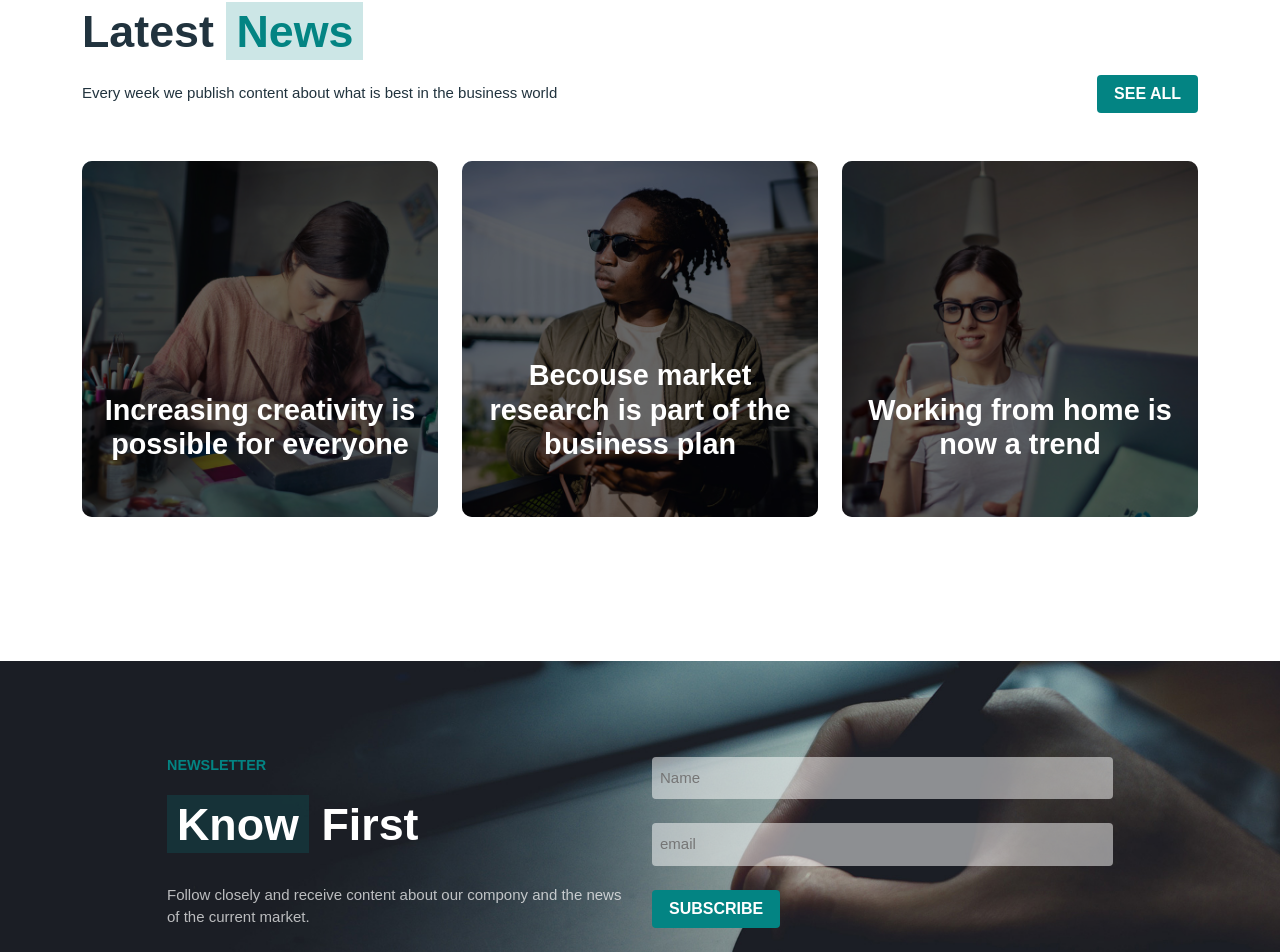
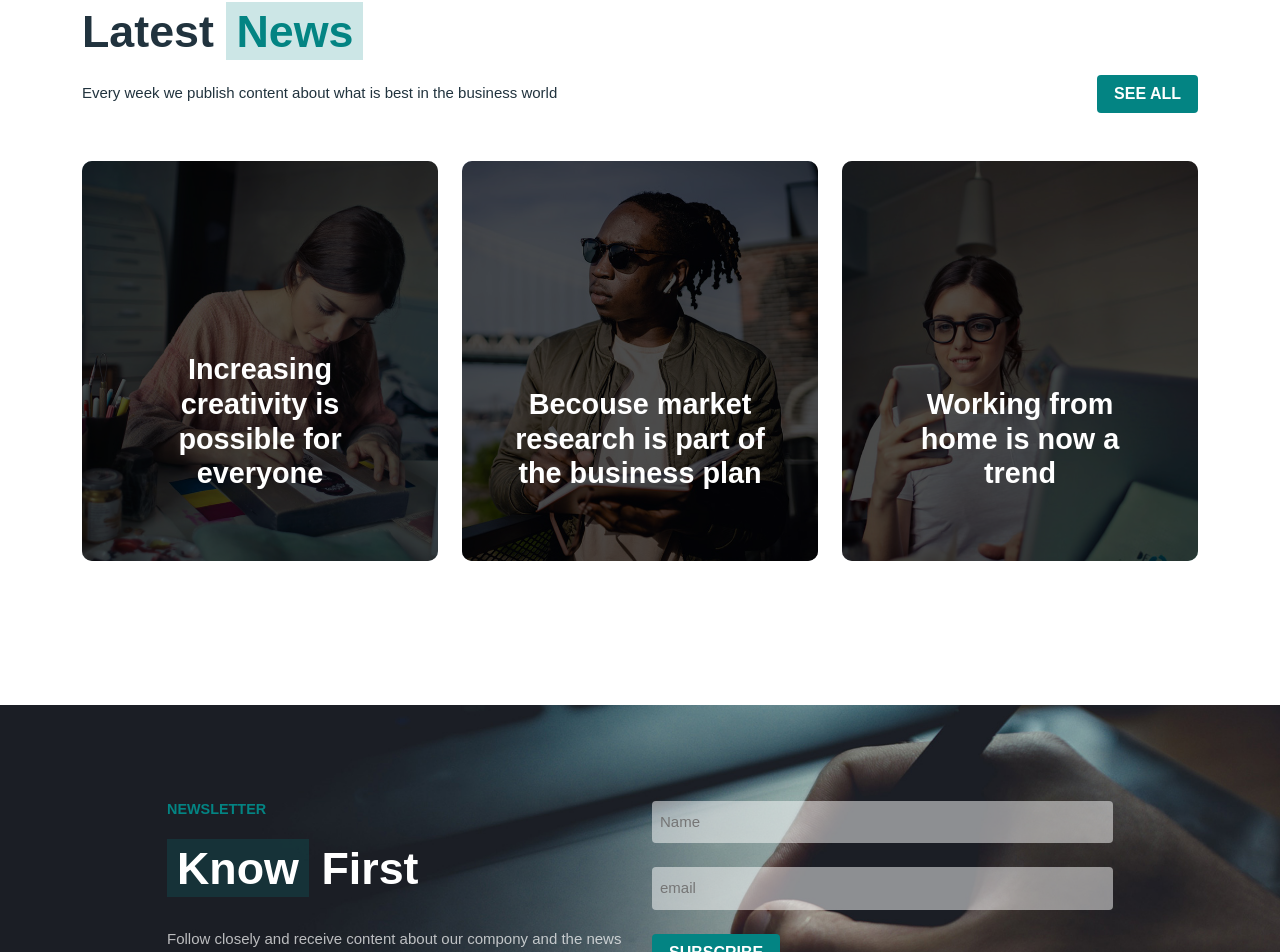
Before and after one commit to mattia099/proj-html-vuejs, a Vue app: page / in a window 1280 px wide. Shown: the part 3437-4389 px from the top of the page. Built offline with nearby package versions, Linux system fonts and the light colour scheme.

Commit message:
latestNews section, card hover con js

```diff
--- a/src/components/latestNews.vue
+++ b/src/components/latestNews.vue
@@ -9,26 +9,24 @@
       </div>
 
       <div class="row gy-4 py-5">
-        <div class="col-12 col-md-6 col-lg-4">
-          <div class="card-item">
-            <img src="../assets/images/news-1.jpg" alt="">
-            <h4 class="">Increasing creativity is possible for everyone</h4>
+        <div class="col-12 col-md-6 col-lg-4" v-for="(element,index) in cards" :key="index">
+          <div class="card-item d-flex flex-column justify-content-end"
+          :style="{ 'background-image': 'url(' + element.image + ')' }"
+          @mouseover="element.upHere = true" @mouseleave="element.upHere = false">
+            <div class="user d-flex justify-content-between" v-if="element.upHere == true">
+              <div class="d-flex align-items-center gap-2"><i class="far fa-user"></i><span>{{element.user}}</span></div>
+              <div class="d-flex align-items-center gap-2"><i class="far fa-clock"></i><span>{{element.time}}</span></div>
+            </div>
+
+            <div class="info-container">
+            <h4 class="">{{element.title}}</h4>
+            <p v-if="element.upHere == true">{{element.description}}</p>
+            </div>
+
           </div>
         </div>
 
-        <div class="col-12 col-md-6 col-lg-4">
-          <div class="card-item">
-            <img src="../assets/images/news-2.jpg" alt="">
-            <h4 class="">Becouse market research is part of the business plan</h4>
-          </div>
-        </div>
 
-        <div class="col-12 col-md-6 col-lg-4">
-          <div class="card-item">
-            <img src="../assets/images/news-3.jpg" alt="">
-            <h4 class="">Working from home is now a trend</h4>
-          </div>
-        </div>
       </div>
 
     </div>
@@ -37,7 +35,36 @@
 
 <script>
 export default {
-
+  data : function(){
+    return{
+      cards:[
+        {
+          image : require('../assets/images/news-1.jpg'),
+          title : 'Increasing creativity is possible for everyone',
+          description : 'lorem ipsud dolor sit amet, consectetur adipiscing elit.',
+          user : 'Andrea Miller',
+          time : '2 Days Ago',
+          upHere : 'false'
+        },
+        {
+          image : require('../assets/images/news-2.jpg'),
+          title : 'Becouse market research is part of the business plan',
+          description : 'lorem ipsud dolor sit amet, consectetur adipiscing elit.',
+          user : 'Mattia Puglisi',
+          time : '3 Days Ago',
+          upHere : 'false'
+        },
+        {
+          image : require('../assets/images/news-3.jpg'),
+          title : 'Working from home is now a trend',
+          description : 'lorem ipsud dolor sit amet, consectetur adipiscing elit.',
+          user : 'Gina Rossi',
+          time : '1 Hour Ago',
+          upHere : 'false'
+        }
+      ]
+    }
+  }
 }
 </script>
 
@@ -56,6 +83,9 @@ export default {
       border-radius: 10px;
       overflow: hidden;
       position: relative;
+      min-height: 400px;
+      background-position: center;
+      background-size: cover;
       &::before{
         content: '';
         position: absolute;
@@ -63,17 +93,38 @@ export default {
         left: 0;
         bottom: 0;
         right: 0;
-        background-color: rgba($color: #000000, $alpha: 0.6);
+        background-color: rgba($color: #000000, $alpha: 0.7);
       }
-      h4{
-        position: absolute;
-        bottom: 45px;
-        left: 0px;
+      .info-container{
+        z-index: 2;
+        padding: 50px 0px;
+        h4{
         color: white;
         font-weight: 700;
         font-size: 1.8rem;
         text-align: center;
-        padding: 10px;
+        padding-bottom: 20px;
+        padding-right: 50px;
+        padding-left: 50px;
+        z-index:2;
+        }
+        p{
+        color: white;
+        text-align: center;
+        padding: 0 50px;
+        z-index: 2;
+        font-size: 1.1rem;
+        }
+      }
+      .user{
+        position: absolute;
+        top: 0;
+        left: 0;
+        z-index: 1;
+        color: white;
+        width: 100%;
+        padding: 50px;
+        font-size: 1.1rem;
       }
     }
   }
```
